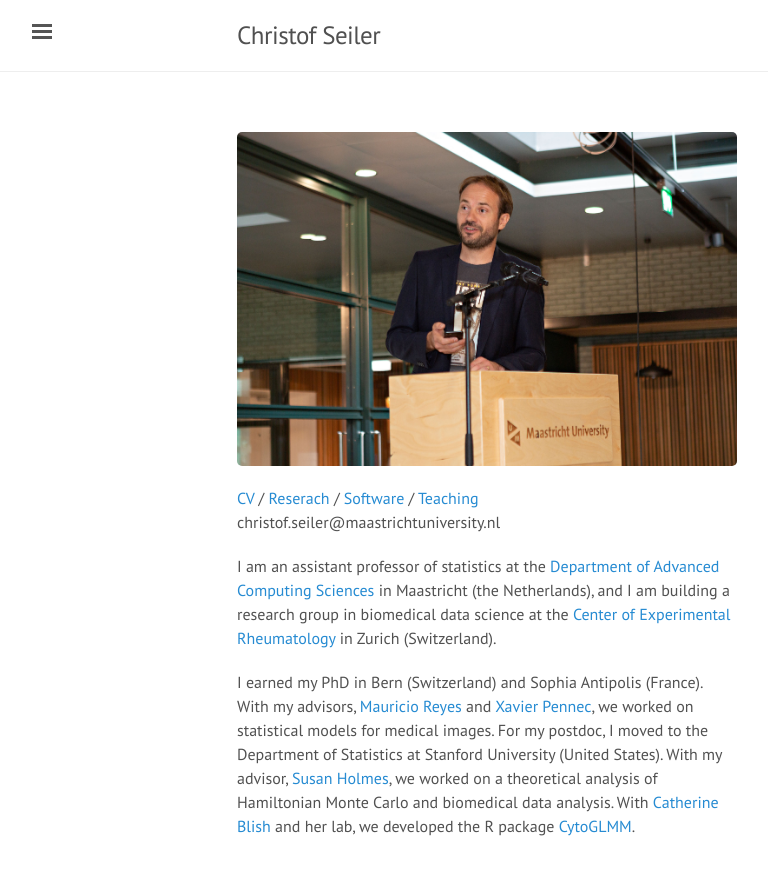
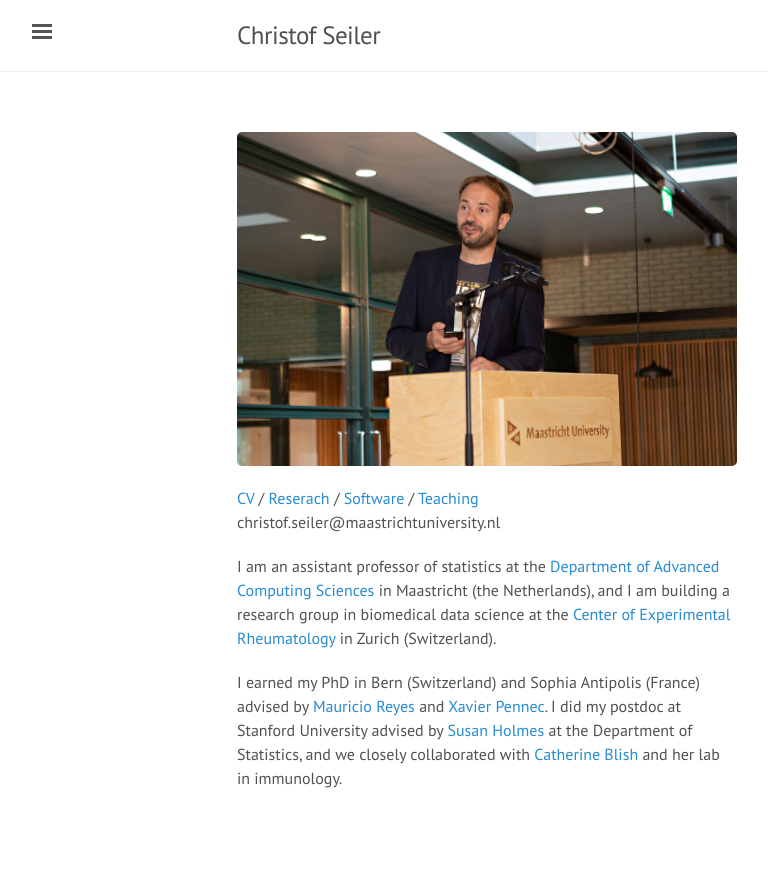
Before and after one commit to ChristofSeiler/ChristofSeiler.github.io, a Jekyll site: the page built from index.html, in a window 1280 px wide. Shown: the top 875 px of the page, without its empty margins (3-771 px from the left). Built offline with Jekyll 4.4.1, drawn with Linux system fonts in a browser that asks for light colours; the list of posts is cut into pages by our own code.

Commit message:
updated short bio

```diff
--- a/index.html
+++ b/index.html
@@ -21,5 +21,4 @@ christof.seiler@maastrichtuniversity.nl <br>
 
 <p class="narrow">I am an assistant professor of statistics at the <a href="https://www.maastrichtuniversity.nl/dacs">Department of Advanced Computing Sciences</a> in Maastricht (the Netherlands), and I am building a research group in biomedical data science at the <a href="https://www.usz.ch/en/clinic/rheumatology/research/">Center of Experimental Rheumatology</a> in Zurich (Switzerland).</p>
 
-<p class="narrow">I earned my PhD in Bern (Switzerland) and Sophia Antipolis (France). With my advisors, <a href="https://www.mauricioreyes.me/">Mauricio Reyes</a> and <a href="https://www-sop.inria.fr/members/Xavier.Pennec/">Xavier Pennec</a>, we worked on statistical models for medical images. For my postdoc, I moved to the Department of Statistics at Stanford University (United States). With my advisor, <a href="https://susan.su.domains">Susan Holmes</a>, we worked on a theoretical analysis of Hamiltonian Monte Carlo and biomedical data analysis. With <a href="https://med.stanford.edu/blishlab.html">Catherine Blish</a> and her lab, we developed the R package <a href="https://doi.org/doi:10.18129/B9.bioc.CytoGLMM">CytoGLMM</a>.
-</p>
+<p class="narrow">I earned my PhD in Bern (Switzerland) and Sophia Antipolis (France) advised by <a href="https://www.mauricioreyes.me/">Mauricio Reyes</a> and <a href="https://www-sop.inria.fr/members/Xavier.Pennec/">Xavier Pennec</a>. I did my postdoc at Stanford University advised by <a href="https://susan.su.domains">Susan Holmes</a> at the Department of Statistics, and we closely collaborated with <a href="https://med.stanford.edu/blishlab.html">Catherine Blish</a> and her lab in immunology.</p>
```
